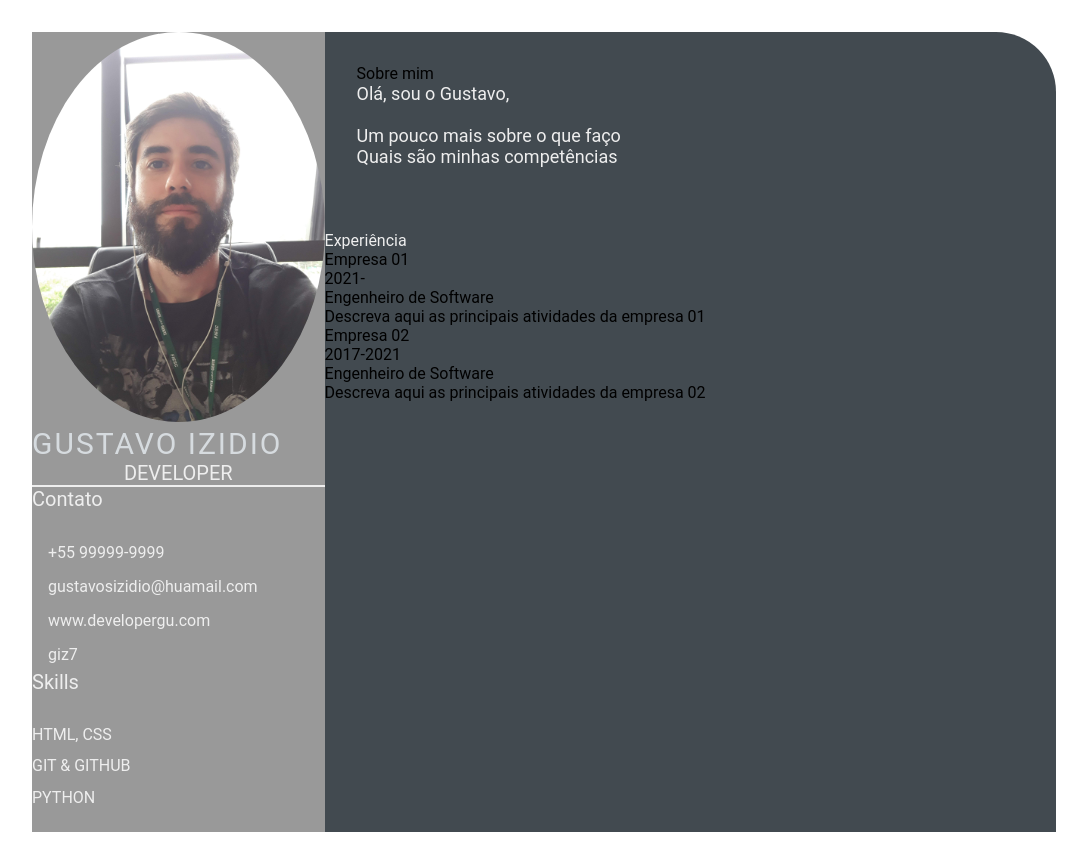
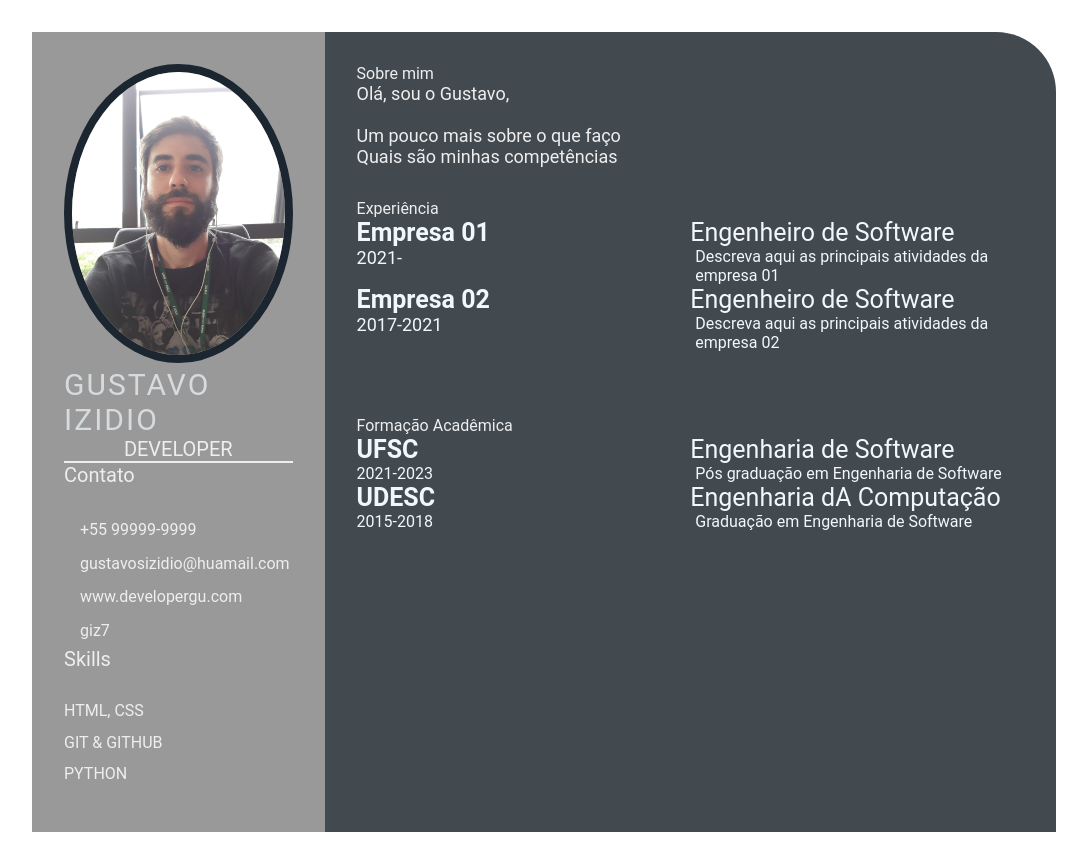
Before and after one commit to giz7/giz7.github-io, a plain HTML site: page index.html in a window 1280 px wide. Shown: the whole page, without its empty margins (96-1183 px from the left). Drawn offline with Linux system fonts and the light colour scheme.

Commit message:
Feat add school academy (#4)
* feature: att index.html

* main

```diff
--- a/index.html
+++ b/index.html
@@ -1,18 +1,19 @@
 <!DOCTYPE html>
 <html lang="en">
+
 <head>
     <meta charset="UTF-8">
     <meta http-equiv="X-UA-Compatible" content="IE=edge">
     <meta name="viewport" content="width=device-width, initial-scale=1.0">
     <title>Gustavo Izidio CV</title>
 
-    <link rel="stylesheet" href="style.css"
+    <link rel="stylesheet" href="style.css">
+</head>
 
-</head>
 <body>
     <main class="resume-contents">
         <section class="left-section">
-            <section class="left-section-content">
+            <div class="left-section-contents">
                 <div class="profile">
                     <img class="profile-image" src="img/20180919_153637.jpeg" alt="Profile image">
                     <p class="name">Gustavo Izidio</p>
@@ -30,32 +31,38 @@
                 <div class="skills">
                     <p class="left-title">Skills</p>
                     <ul>
-                        <li><p>HTML, CSS</p></li>
-                        <li><p>GIT & GITHUB</p></li>
-                        <li><p>PYTHON</p></li>
+                        <li>
+                            <p>HTML, CSS</p>
+                        </li>
+                        <li>
+                            <p>GIT & GITHUB</p>
+                        </li>
+                        <li>
+                            <p>PYTHON</p>
+                        </li>
                     </ul>
                 </div>
-            </section>
+            </div>
         </section>
         <section class="right-section">
             <div class="right-section-contents">
                 <section class="about gap">
-                    <div class="right title">Sobre mim</div>
+                    <div class="right-title">Sobre mim</div>
                     <p class="about-me-contents">
                         Olá, sou o Gustavo,<br>
                         <br> Um pouco mais sobre o que faço
                         <br> Quais são minhas competências
                     </p>
                 </section>
-               </div>
+
                 <section class="experience gap">
                     <div class="right-title">Experiência</div>
                     <div class="experience-contents">
-                        <div class="experience-left">
+                        <div class="exp-left">
                             <p class="exp-company-name">Empresa 01</p>
                             <p class="exp-time-period">2021-</p>
                         </div>
-                        <div class="exp right">
+                        <div class="exp-right">
                             <p class="exp-position">Engenheiro de Software</p>
                             <p class="exp-desc">
                                 Descreva aqui as principais atividades da empresa 01
@@ -73,9 +80,35 @@
                         </div>
                     </div>
                 </section>
+
+                <section class="education gap">
+                    <div class="right-title">Formação Acadêmica</div>
+                    <div class="education-contents">
+                        <div class="education-left">
+                            <p class="education-school-name">UFSC</p>
+                            <p class="education-time-period">2021-2023</p>
+                        </div>
+                        <div class="education-right">
+                            <p class="education-subject">Engenharia de Software</p>
+                            <p class="education-desc">
+                                Pós graduação em Engenharia de Software
+                            </p>
+                        </div>
+                        <div class="education-left">
+                            <p class="education-school-name">UDESC</p>
+                            <p class="education-time-period">2015-2018</p>
+                        </div>
+                        <div class="education-right">
+                            <p class="education-subject">Engenharia dA Computação</p>
+                            <p class="education-desc">
+                                Graduação em Engenharia de Software
+                            </p>
+                        </div>
+                    </div>
                 </section>
-            </main>
+            </div>
         </section>
     </main>
 </body>
+
 </html>
--- a/style.css
+++ b/style.css
@@ -38,8 +38,9 @@
 
 .profile .profile-image {
     width: 100%;
-    border-radius: 100%;
-}
+    border-radius: 50%;
+    border: 8px solid #1B2631;
+ }
 
 .name {
     color: #D6DBDF;
@@ -101,3 +102,38 @@
     font-size: 18px;
     color: #eeeeee;
 }
+
+.experience-contents,
+.education-contents,
+.awards-contents {
+    display: grid;
+    grid-template-columns: repeat(2, 1fr);
+    padding-bottom: 2rem;
+    color: #F1F8FD;
+}
+
+.exp-company-name,
+.education-school-name,
+.awards-company-name {
+    font-size: 25px;
+    font-weight: bold;
+}
+
+.exp-time-period,
+.educationp-time-period,
+.awards-time-period {
+    font-size: 18px;
+}
+
+.exp-position,
+.education-subject,
+.awards-name {
+    font-size: 25px;
+}
+
+.exp-desc,
+.education-desc,
+.awards-desc {
+    font-size: 16px;
+    padding-left: 5px;
+}
```
Lines whose indentation alone changed are shown as unchanged.
